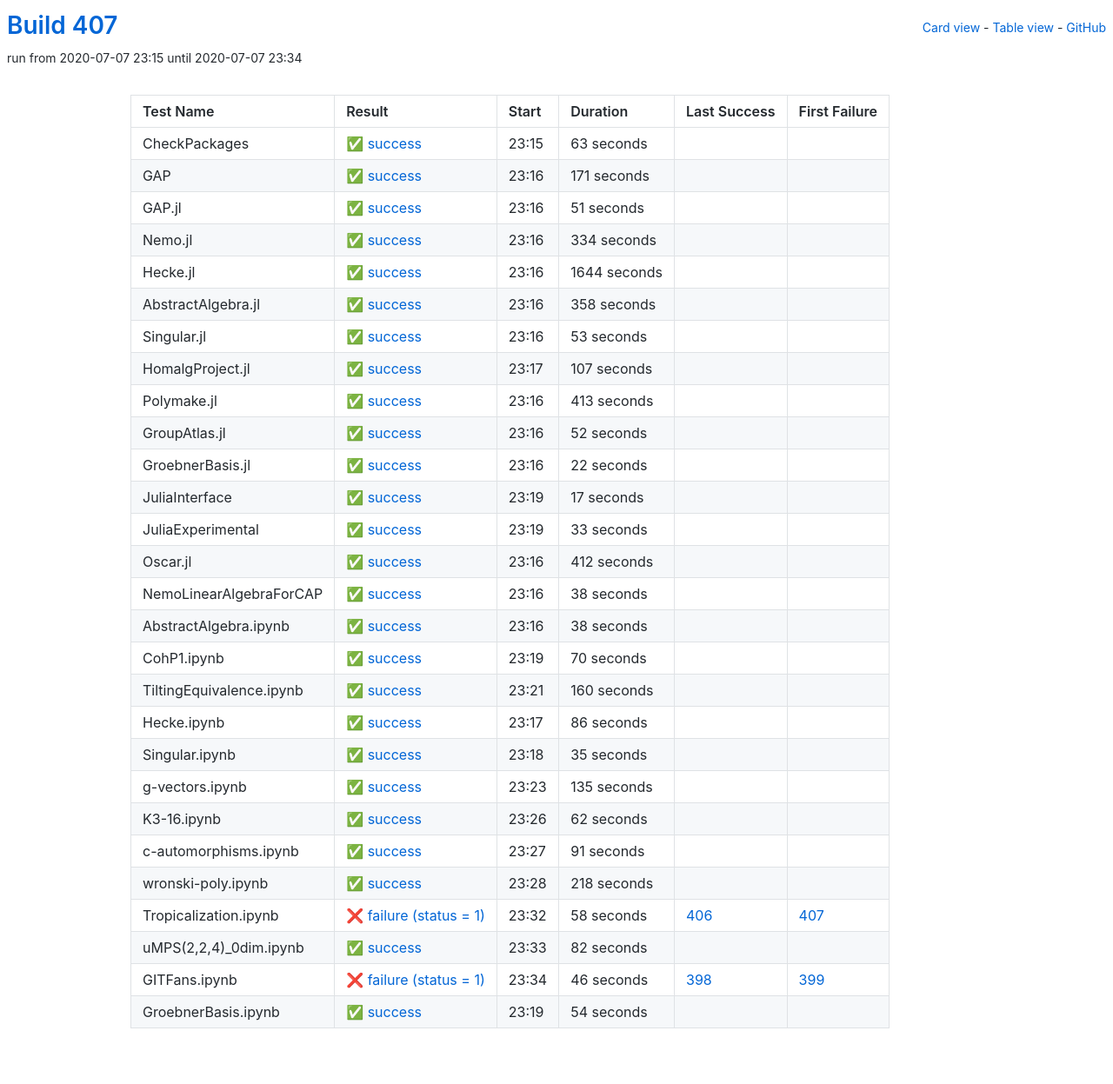
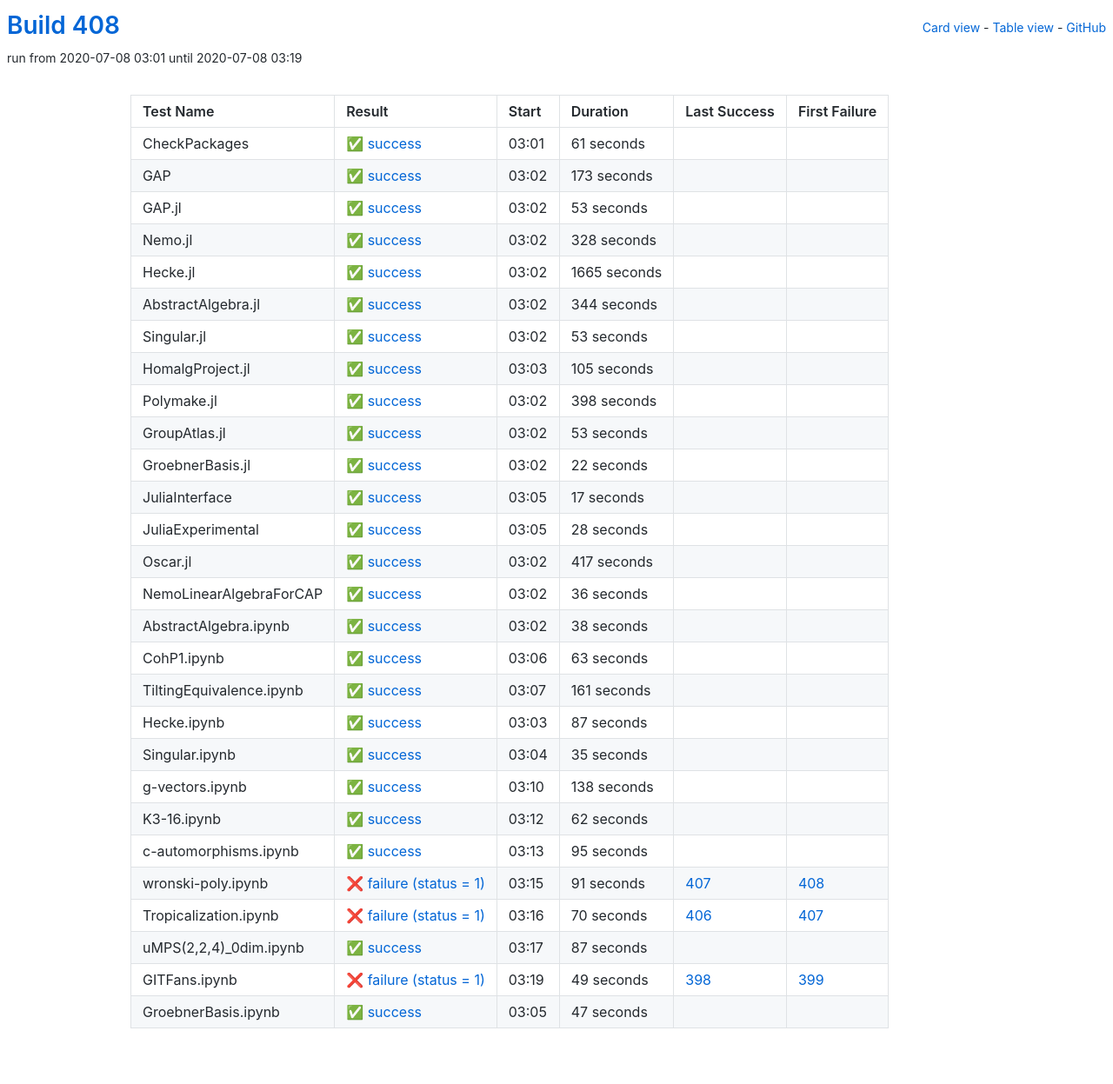
Before and after one commit to oscar-system/oscar-ci-status-stable, a Jekyll site: the page built from table.html, in a window 1280 px wide. Shown: the whole page at 87% size. Built offline with Jekyll 4.4.1, drawn with Linux system fonts in a browser that asks for light colours.

Commit message:
Build #408

```diff
--- a/_data/ci.yml
+++ b/_data/ci.yml
@@ -1,6 +1,6 @@
 ---
-build: 407
-build_url: https://oscarci.mathematik.uni-kl.de/job/oscar-stable/407/
+build: 408
+build_url: https://oscarci.mathematik.uni-kl.de/job/oscar-stable/408/
 job: oscar-stable
 organization: oscar-system
 repo: oscar-ci-status-stable
@@ -8,80 +8,80 @@ repourl: https://github.com/oscar-system/oscar-ci-status-stable
 tests:
 - name: CheckPackages
   id: checkpackages
-  log: https://oscarci.mathematik.uni-kl.de/job/oscar-stable/407/artifact/logs/build-407/CheckPackages.log
-  start: 2020-07-07 23:15
+  log: https://oscarci.mathematik.uni-kl.de/job/oscar-stable/408/artifact/logs/build-408/CheckPackages.log
+  start: 2020-07-08 03:01
   success: true
   exitcode: 0
   status: success
-  duration: 63
+  duration: 61
   last_success: false
   last_success_url:
   first_failure: false
   first_failure_url:
 - name: GAP
   id: gap
-  log: https://oscarci.mathematik.uni-kl.de/job/oscar-stable/407/artifact/logs/build-407/GAP.log
-  start: 2020-07-07 23:16
+  log: https://oscarci.mathematik.uni-kl.de/job/oscar-stable/408/artifact/logs/build-408/GAP.log
+  start: 2020-07-08 03:02
   success: true
   exitcode: 0
   status: success
-  duration: 171
+  duration: 173
   last_success: false
   last_success_url:
   first_failure: false
   first_failure_url:
 - name: GAP.jl
   id: gap-jl
-  log: https://oscarci.mathematik.uni-kl.de/job/oscar-stable/407/artifact/logs/build-407/GAP.jl.log
-  start: 2020-07-07 23:16
+  log: https://oscarci.mathematik.uni-kl.de/job/oscar-stable/408/artifact/logs/build-408/GAP.jl.log
+  start: 2020-07-08 03:02
   success: true
   exitcode: 0
   status: success
-  duration: 51
+  duration: 53
   last_success: false
   last_success_url:
   first_failure: false
   first_failure_url:
 - name: Nemo.jl
   id: nemo-jl
-  log: https://oscarci.mathematik.uni-kl.de/job/oscar-stable/407/artifact/logs/build-407/Nemo.jl.log
-  start: 2020-07-07 23:16
+  log: https://oscarci.mathematik.uni-kl.de/job/oscar-stable/408/artifact/logs/build-408/Nemo.jl.log
+  start: 2020-07-08 03:02
   success: true
   exitcode: 0
   status: success
-  duration: 334
+  duration: 328
   last_success: false
   last_success_url:
   first_failure: false
   first_failure_url:
 - name: Hecke.jl
   id: hecke-jl
-  log: https://oscarci.mathematik.uni-kl.de/job/oscar-stable/407/artifact/logs/build-407/Hecke.jl.log
-  start: 2020-07-07 23:16
+  log: https://oscarci.mathematik.uni-kl.de/job/oscar-stable/408/artifact/logs/build-408/Hecke.jl.log
+  start: 2020-07-08 03:02
   success: true
   exitcode: 0
   status: success
-  duration: 1644
+  duration: 1665
   last_success: false
   last_success_url:
   first_failure: false
   first_failure_url:
 - name: AbstractAlgebra.jl
   id: abstractalgebra-jl
-  log: https://oscarci.mathematik.uni-kl.de/job/oscar-stable/407/artifact/logs/build-407/AbstractAlgebra.jl.log
-  start: 2020-07-07 23:16
+  log: https://oscarci.mathematik.uni-kl.de/job/oscar-stable/408/artifact/logs/build-408/AbstractAlgebra.jl.log
+  start: 2020-07-08 03:02
   success: true
   exitcode: 0
   status: success
-  duration: 358
+  duration: 344
   last_success: false
   last_success_url:
   first_failure: false
   first_failure_url:
 - name: Singular.jl
   id: singular-jl
-  log: https://oscarci.mathematik.uni-kl.de/job/oscar-stable/407/artifact/logs/build-407/Singular.jl.log
-  start: 2020-07-07 23:16
+  log: https://oscarci.mathematik.uni-kl.de/job/oscar-stable/408/artifact/logs/build-408/Singular.jl.log
+  start: 2020-07-08 03:02
   success: true
   exitcode: 0
   status: success
@@ -92,44 +92,44 @@ tests:
   first_failure_url:
 - name: HomalgProject.jl
   id: homalgproject-jl
-  log: https://oscarci.mathematik.uni-kl.de/job/oscar-stable/407/artifact/logs/build-407/HomalgProject.jl.log
-  start: 2020-07-07 23:17
+  log: https://oscarci.mathematik.uni-kl.de/job/oscar-stable/408/artifact/logs/build-408/HomalgProject.jl.log
+  start: 2020-07-08 03:03
   success: true
   exitcode: 0
   status: success
-  duration: 107
+  duration: 105
   last_success: false
   last_success_url:
   first_failure: false
   first_failure_url:
 - name: Polymake.jl
   id: polymake-jl
-  log: https://oscarci.mathematik.uni-kl.de/job/oscar-stable/407/artifact/logs/build-407/Polymake.jl.log
-  start: 2020-07-07 23:16
+  log: https://oscarci.mathematik.uni-kl.de/job/oscar-stable/408/artifact/logs/build-408/Polymake.jl.log
+  start: 2020-07-08 03:02
   success: true
   exitcode: 0
   status: success
-  duration: 413
+  duration: 398
   last_success: false
   last_success_url:
   first_failure: false
   first_failure_url:
 - name: GroupAtlas.jl
   id: groupatlas-jl
-  log: https://oscarci.mathematik.uni-kl.de/job/oscar-stable/407/artifact/logs/build-407/GroupAtlas.jl.log
-  start: 2020-07-07 23:16
+  log: https://oscarci.mathematik.uni-kl.de/job/oscar-stable/408/artifact/logs/build-408/GroupAtlas.jl.log
+  start: 2020-07-08 03:02
   success: true
   exitcode: 0
   status: success
-  duration: 52
+  duration: 53
   last_success: false
   last_success_url:
   first_failure: false
   first_failure_url:
 - name: GroebnerBasis.jl
   id: groebnerbasis-jl
-  log: https://oscarci.mathematik.uni-kl.de/job/oscar-stable/407/artifact/logs/build-407/GroebnerBasis.jl.log
-  start: 2020-07-07 23:16
+  log: https://oscarci.mathematik.uni-kl.de/job/oscar-stable/408/artifact/logs/build-408/GroebnerBasis.jl.log
+  start: 2020-07-08 03:02
   success: true
   exitcode: 0
   status: success
@@ -140,8 +140,8 @@ tests:
   first_failure_url:
 - name: JuliaInterface
   id: juliainterface
-  log: https://oscarci.mathematik.uni-kl.de/job/oscar-stable/407/artifact/logs/build-407/JuliaInterface.log
-  start: 2020-07-07 23:19
+  log: https://oscarci.mathematik.uni-kl.de/job/oscar-stable/408/artifact/logs/build-408/JuliaInterface.log
+  start: 2020-07-08 03:05
   success: true
   exitcode: 0
   status: success
@@ -152,44 +152,44 @@ tests:
   first_failure_url:
 - name: JuliaExperimental
   id: juliaexperimental
-  log: https://oscarci.mathematik.uni-kl.de/job/oscar-stable/407/artifact/logs/build-407/JuliaExperimental.log
-  start: 2020-07-07 23:19
+  log: https://oscarci.mathematik.uni-kl.de/job/oscar-stable/408/artifact/logs/build-408/JuliaExperimental.log
+  start: 2020-07-08 03:05
   success: true
   exitcode: 0
   status: success
-  duration: 33
+  duration: 28
   last_success: false
   last_success_url:
   first_failure: false
   first_failure_url:
 - name: Oscar.jl
   id: oscar-jl
-  log: https://oscarci.mathematik.uni-kl.de/job/oscar-stable/407/artifact/logs/build-407/Oscar.jl.log
-  start: 2020-07-07 23:16
+  log: https://oscarci.mathematik.uni-kl.de/job/oscar-stable/408/artifact/logs/build-408/Oscar.jl.log
+  start: 2020-07-08 03:02
   success: true
   exitcode: 0
   status: success
-  duration: 412
+  duration: 417
   last_success: false
   last_success_url:
   first_failure: false
   first_failure_url:
 - name: NemoLinearAlgebraForCAP
   id: nemolinearalgebraforcap
-  log: https://oscarci.mathematik.uni-kl.de/job/oscar-stable/407/artifact/logs/build-407/NemoLinearAlgebraForCAP.log
-  start: 2020-07-07 23:16
+  log: https://oscarci.mathematik.uni-kl.de/job/oscar-stable/408/artifact/logs/build-408/NemoLinearAlgebraForCAP.log
+  start: 2020-07-08 03:02
   success: true
   exitcode: 0
   status: success
-  duration: 38
+  duration: 36
   last_success: false
   last_success_url:
   first_failure: false
   first_failure_url:
 - name: AbstractAlgebra.ipynb
   id: abstractalgebra-ipynb
-  log: https://oscarci.mathematik.uni-kl.de/job/oscar-stable/407/artifact/logs/build-407/AbstractAlgebra.ipynb.log
-  start: 2020-07-07 23:16
+  log: https://oscarci.mathematik.uni-kl.de/job/oscar-stable/408/artifact/logs/build-408/AbstractAlgebra.ipynb.log
+  start: 2020-07-08 03:02
   success: true
   exitcode: 0
   status: success
@@ -200,44 +200,44 @@ tests:
   first_failure_url:
 - name: CohP1.ipynb
   id: cohp1-ipynb
-  log: https://oscarci.mathematik.uni-kl.de/job/oscar-stable/407/artifact/logs/build-407/CohP1.ipynb.log
-  start: 2020-07-07 23:19
+  log: https://oscarci.mathematik.uni-kl.de/job/oscar-stable/408/artifact/logs/build-408/CohP1.ipynb.log
+  start: 2020-07-08 03:06
   success: true
   exitcode: 0
   status: success
-  duration: 70
+  duration: 63
   last_success: false
   last_success_url:
   first_failure: false
   first_failure_url:
 - name: TiltingEquivalence.ipynb
   id: tiltingequivalence-ipynb
-  log: https://oscarci.mathematik.uni-kl.de/job/oscar-stable/407/artifact/logs/build-407/TiltingEquivalence.ipynb.log
-  start: 2020-07-07 23:21
+  log: https://oscarci.mathematik.uni-kl.de/job/oscar-stable/408/artifact/logs/build-408/TiltingEquivalence.ipynb.log
+  start: 2020-07-08 03:07
   success: true
   exitcode: 0
   status: success
-  duration: 160
+  duration: 161
   last_success: false
   last_success_url:
   first_failure: false
   first_failure_url:
 - name: Hecke.ipynb
   id: hecke-ipynb
-  log: https://oscarci.mathematik.uni-kl.de/job/oscar-stable/407/artifact/logs/build-407/Hecke.ipynb.log
-  start: 2020-07-07 23:17
+  log: https://oscarci.mathematik.uni-kl.de/job/oscar-stable/408/artifact/logs/build-408/Hecke.ipynb.log
+  start: 2020-07-08 03:03
   success: true
   exitcode: 0
   status: success
-  duration: 86
+  duration: 87
   last_success: false
   last_success_url:
   first_failure: false
   first_failure_url:
 - name: Singular.ipynb
   id: singular-ipynb
-  log: https://oscarci.mathematik.uni-kl.de/job/oscar-stable/407/artifact/logs/build-407/Singular.ipynb.log
-  start: 2020-07-07 23:18
+  log: https://oscarci.mathematik.uni-kl.de/job/oscar-stable/408/artifact/logs/build-408/Singular.ipynb.log
+  start: 2020-07-08 03:04
   success: true
   exitcode: 0
   status: success
@@ -248,20 +248,20 @@ tests:
   first_failure_url:
 - name: g-vectors.ipynb
   id: g-vectors-ipynb
-  log: https://oscarci.mathematik.uni-kl.de/job/oscar-stable/407/artifact/logs/build-407/g-vectors.ipynb.log
-  start: 2020-07-07 23:23
+  log: https://oscarci.mathematik.uni-kl.de/job/oscar-stable/408/artifact/logs/build-408/g-vectors.ipynb.log
+  start: 2020-07-08 03:10
   success: true
   exitcode: 0
   status: success
-  duration: 135
+  duration: 138
   last_success: false
   last_success_url:
   first_failure: false
   first_failure_url:
 - name: K3-16.ipynb
   id: k3-16-ipynb
-  log: https://oscarci.mathematik.uni-kl.de/job/oscar-stable/407/artifact/logs/build-407/K3-16.ipynb.log
-  start: 2020-07-07 23:26
+  log: https://oscarci.mathematik.uni-kl.de/job/oscar-stable/408/artifact/logs/build-408/K3-16.ipynb.log
+  start: 2020-07-08 03:12
   success: true
   exitcode: 0
   status: success
@@ -272,72 +272,72 @@ tests:
   first_failure_url:
 - name: c-automorphisms.ipynb
   id: c-automorphisms-ipynb
-  log: https://oscarci.mathematik.uni-kl.de/job/oscar-stable/407/artifact/logs/build-407/c-automorphisms.ipynb.log
-  start: 2020-07-07 23:27
+  log: https://oscarci.mathematik.uni-kl.de/job/oscar-stable/408/artifact/logs/build-408/c-automorphisms.ipynb.log
+  start: 2020-07-08 03:13
   success: true
   exitcode: 0
   status: success
-  duration: 91
+  duration: 95
   last_success: false
   last_success_url:
   first_failure: false
   first_failure_url:
 - name: wronski-poly.ipynb
   id: wronski-poly-ipynb
-  log: https://oscarci.mathematik.uni-kl.de/job/oscar-stable/407/artifact/logs/build-407/wronski-poly.ipynb.log
-  start: 2020-07-07 23:28
-  success: true
-  exitcode: 0
-  status: success
-  duration: 218
-  last_success: false
-  last_success_url:
-  first_failure: false
-  first_failure_url:
-- name: Tropicalization.ipynb
-  id: tropicalization-ipynb
-  log: https://oscarci.mathematik.uni-kl.de/job/oscar-stable/407/artifact/logs/build-407/Tropicalization.ipynb.log
-  start: 2020-07-07 23:32
+  log: https://oscarci.mathematik.uni-kl.de/job/oscar-stable/408/artifact/logs/build-408/wronski-poly.ipynb.log
+  start: 2020-07-08 03:15
   success: false
   exitcode: 1
   status: failure
-  duration: 58
+  duration: 91
+  last_success: 407
+  last_success_url: https://oscarci.mathematik.uni-kl.de/job/oscar-stable/407/
+  first_failure: 408
+  first_failure_url: https://oscarci.mathematik.uni-kl.de/job/oscar-stable/408/
+- name: Tropicalization.ipynb
+  id: tropicalization-ipynb
+  log: https://oscarci.mathematik.uni-kl.de/job/oscar-stable/408/artifact/logs/build-408/Tropicalization.ipynb.log
+  start: 2020-07-08 03:16
+  success: false
+  exitcode: 1
+  status: failure
+  duration: 70
   last_success: 406
   last_success_url: https://oscarci.mathematik.uni-kl.de/job/oscar-stable/406/
   first_failure: 407
   first_failure_url: https://oscarci.mathematik.uni-kl.de/job/oscar-stable/407/
 - name: uMPS(2,2,4)_0dim.ipynb
   id: umps-2-2-4-0dim-ipynb
-  log: https://oscarci.mathematik.uni-kl.de/job/oscar-stable/407/artifact/logs/build-407/uMPS-2-2-4-_0dim.ipynb.log
-  start: 2020-07-07 23:33
+  log: https://oscarci.mathematik.uni-kl.de/job/oscar-stable/408/artifact/logs/build-408/uMPS-2-2-4-_0dim.ipynb.log
+  start: 2020-07-08 03:17
   success: true
   exitcode: 0
   status: success
-  duration: 82
+  duration: 87
   last_success: false
   last_success_url:
   first_failure: false
   first_failure_url:
 - name: GITFans.ipynb
   id: gitfans-ipynb
-  log: https://oscarci.mathematik.uni-kl.de/job/oscar-stable/407/artifact/logs/build-407/GITFans.ipynb.log
-  start: 2020-07-07 23:34
+  log: https://oscarci.mathematik.uni-kl.de/job/oscar-stable/408/artifact/logs/build-408/GITFans.ipynb.log
+  start: 2020-07-08 03:19
   success: false
   exitcode: 1
   status: failure
-  duration: 46
+  duration: 49
   last_success: 398
   last_success_url: https://oscarci.mathematik.uni-kl.de/job/oscar-stable/398/
   first_failure: 399
   first_failure_url: https://oscarci.mathematik.uni-kl.de/job/oscar-stable/399/
 - name: GroebnerBasis.ipynb
   id: groebnerbasis-ipynb
-  log: https://oscarci.mathematik.uni-kl.de/job/oscar-stable/407/artifact/logs/build-407/GroebnerBasis.ipynb.log
-  start: 2020-07-07 23:19
+  log: https://oscarci.mathematik.uni-kl.de/job/oscar-stable/408/artifact/logs/build-408/GroebnerBasis.ipynb.log
+  start: 2020-07-08 03:05
   success: true
   exitcode: 0
   status: success
-  duration: 54
+  duration: 47
   last_success: false
   last_success_url:
   first_failure: false
```
Also changed, not shown: README.md.
